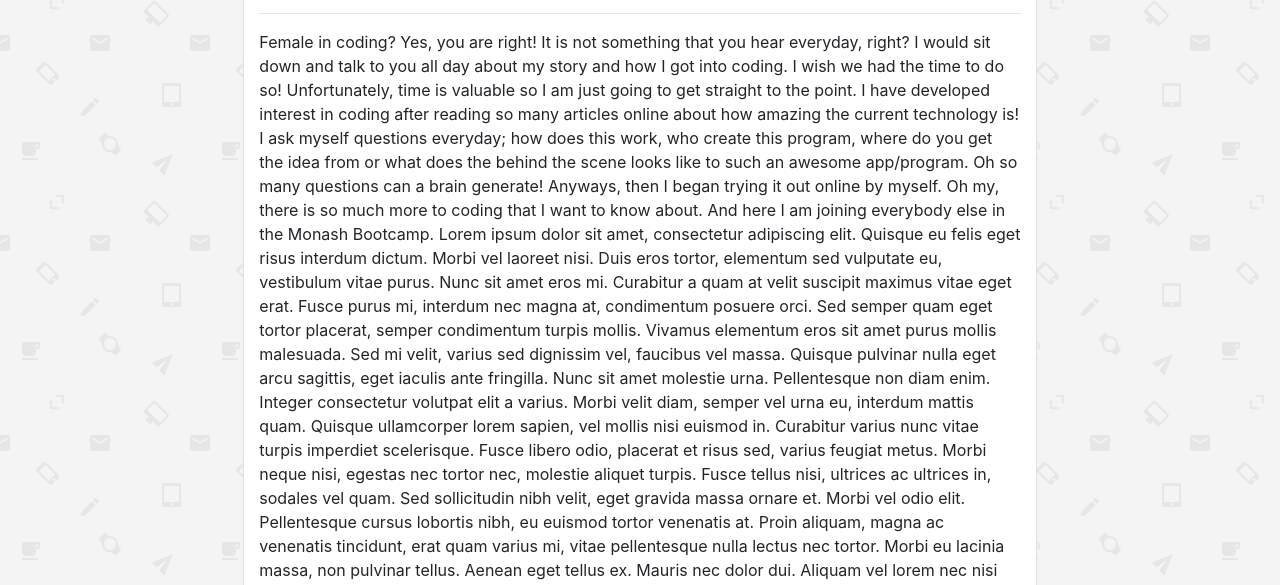
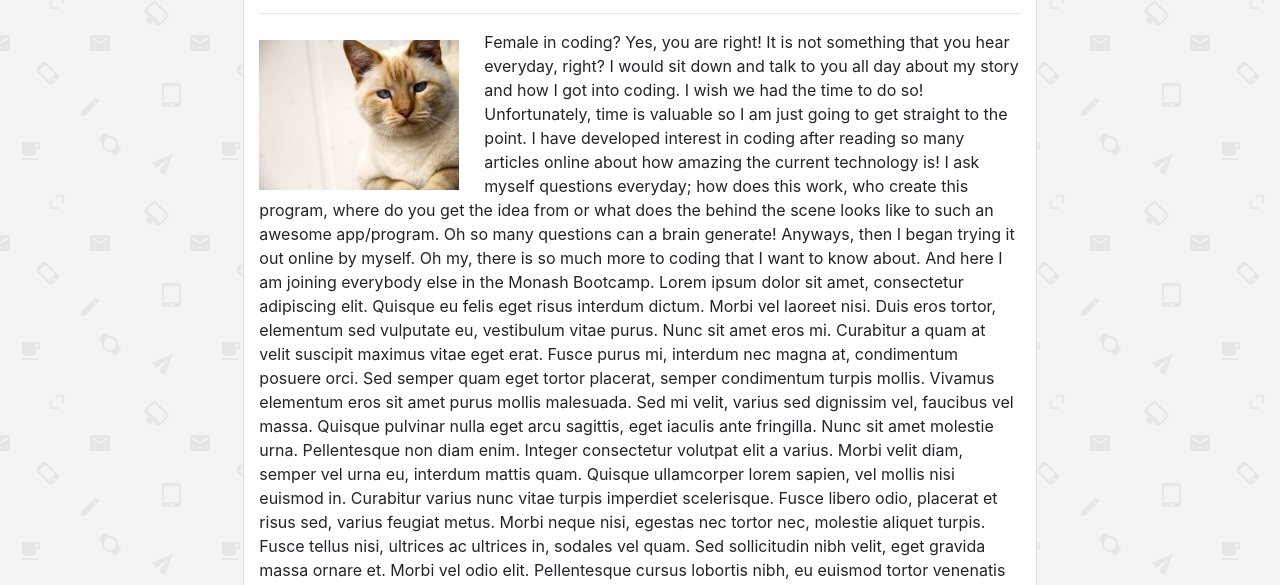
Before and after one commit to polinetuch/Bootstrap-Portfolio, a plain HTML site: page index.html in a window 1280 px wide. Shown: the part 215-800 px from the top of the page. Drawn offline with nearby package versions, Linux system fonts and the light colour scheme.

Commit message:
added image in the body content, used float and adjusted width and margin

```diff
--- a/assets/CSS/style.css
+++ b/assets/CSS/style.css
@@ -47,3 +47,10 @@ h1 {
   padding: 10px;
   color: whitesmoke;
 }
+
+.image {
+  float: left;
+  width: 200px;
+  margin-top: 10px;
+  margin-right: 25px;
+}
--- a/index.html
+++ b/index.html
@@ -30,9 +30,9 @@
 			Col 1 of 3
 			</div>
 		<div class="col-8 content border">
-				<!-- <img src="assets/images/coding.jpg" class="image"> -->
 				<h1>About Me</h1><hr>
-					<p class="paragraph">Female in coding? Yes, you are right! It is not something that you hear everyday, right? I would sit down and talk to you all day about my story and how I got into coding. I wish we had the time to do so! Unfortunately, time is valuable so I am just going to get straight to the point. I have developed interest in coding after reading so many articles online about how amazing the current technology is! I ask myself questions everyday; how does this work, who create this program, where do you get the idea from or what does the behind the scene looks like to such an awesome app/program. Oh so many questions can a brain generate! Anyways, then I began trying it out online by myself. Oh my, there is so much more to coding that I want to know about. And here I am joining everybody else in the Monash Bootcamp.
+				<img src="assets/images/cat.jpg" class="image">
+				<p class="paragraph">Female in coding? Yes, you are right! It is not something that you hear everyday, right? I would sit down and talk to you all day about my story and how I got into coding. I wish we had the time to do so! Unfortunately, time is valuable so I am just going to get straight to the point. I have developed interest in coding after reading so many articles online about how amazing the current technology is! I ask myself questions everyday; how does this work, who create this program, where do you get the idea from or what does the behind the scene looks like to such an awesome app/program. Oh so many questions can a brain generate! Anyways, then I began trying it out online by myself. Oh my, there is so much more to coding that I want to know about. And here I am joining everybody else in the Monash Bootcamp.
 						Lorem ipsum dolor sit amet, consectetur adipiscing elit. Quisque eu felis eget risus interdum dictum. Morbi vel laoreet nisi. Duis eros tortor, elementum sed vulputate eu, vestibulum vitae purus. Nunc sit amet eros mi. Curabitur a quam at velit suscipit maximus vitae eget erat. Fusce purus mi, interdum nec magna at, condimentum posuere orci. Sed semper quam eget tortor placerat, semper condimentum turpis mollis. Vivamus elementum eros sit amet purus mollis malesuada. Sed mi velit, varius sed dignissim vel, faucibus vel massa. Quisque pulvinar nulla eget arcu sagittis, eget iaculis ante fringilla.
 
 						Nunc sit amet molestie urna. Pellentesque non diam enim. Integer consectetur volutpat elit a varius. Morbi velit diam, semper vel urna eu, interdum mattis quam. Quisque ullamcorper lorem sapien, vel mollis nisi euismod in. Curabitur varius nunc vitae turpis imperdiet scelerisque. Fusce libero odio, placerat et risus sed, varius feugiat metus. Morbi neque nisi, egestas nec tortor nec, molestie aliquet turpis. Fusce tellus nisi, ultrices ac ultrices in, sodales vel quam. Sed sollicitudin nibh velit, eget gravida massa ornare et. Morbi vel odio elit. Pellentesque cursus lobortis nibh, eu euismod tortor venenatis at. Proin aliquam, magna ac venenatis tincidunt, erat quam varius mi, vitae pellentesque nulla lectus nec tortor. Morbi eu lacinia massa, non pulvinar tellus. Aenean eget tellus ex. Mauris nec dolor dui.
```
